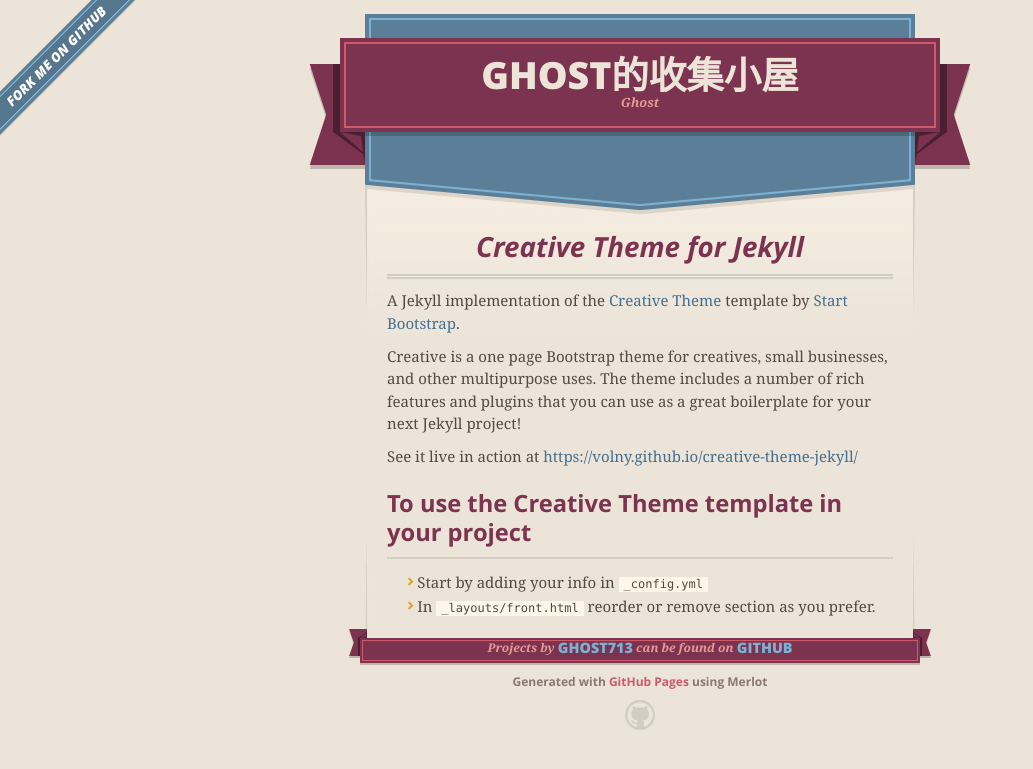
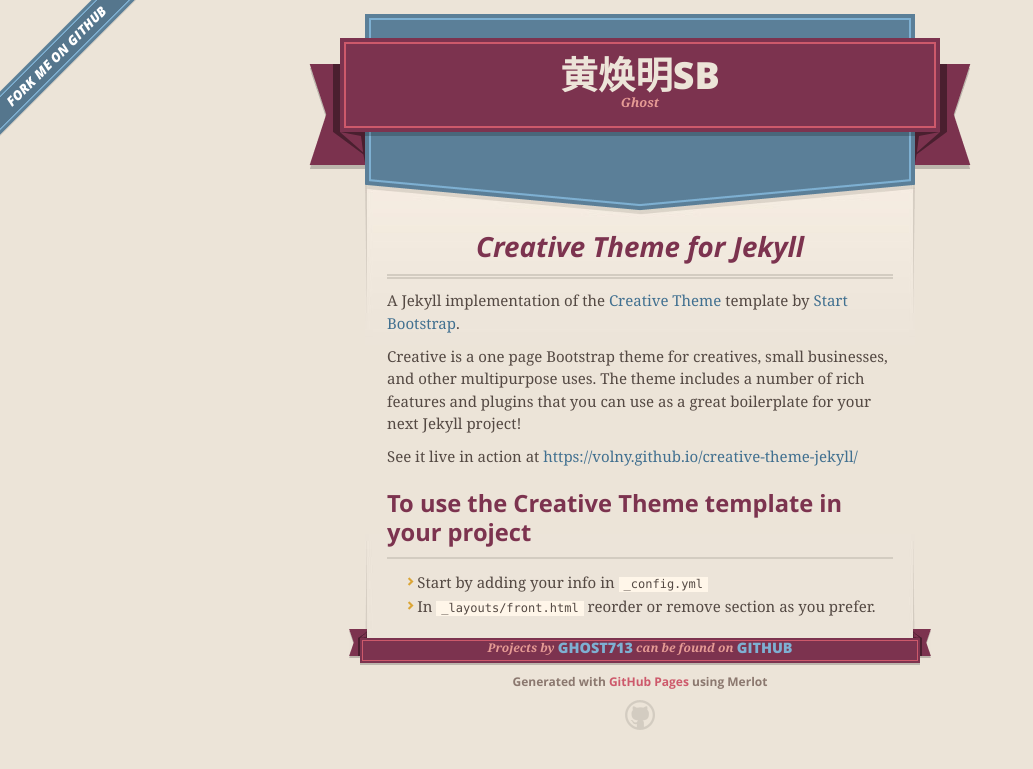
Before and after one commit to ghost713/ghost713.github.io, a Jekyll site: the page index.html, which Jekyll copies as it is, in a window 1280 px wide. Shown: the top 769 px of the page, without its empty margins (0-1033 px from the left). Built offline with Jekyll 4.4.1, drawn with Linux system fonts in a browser that asks for light colours; nearby versions of some CDN libraries.

Commit message:
Replace master branch with page content via GitHub

```diff
--- a/index.html
+++ b/index.html
@@ -17,7 +17,7 @@
         $('#main_content').headsmart()
       })
     </script>
-    <title>Ghost的收集小屋 by ghost713</title>
+    <title>黄焕明SB by ghost713</title>
   </head>
 
   <body>
@@ -27,7 +27,7 @@
       <header>
         <span class="ribbon-outer">
           <span class="ribbon-inner">
-            <h1>Ghost的收集小屋</h1>
+            <h1>黄焕明SB</h1>
             <h2>Ghost</h2>
           </span>
           <span class="left-tail"></span>
--- a/params.json
+++ b/params.json
@@ -1 +1 @@
-{"name":"Ghost的收集小屋","tagline":"Ghost","body":"# Creative Theme for Jekyll\r\n\r\nA Jekyll implementation of the [Creative Theme](http://startbootstrap.com/template-overviews/creative/) template by [Start Bootstrap](http://startbootstrap.com).\r\n\r\nCreative is a one page Bootstrap theme for creatives, small businesses, and other multipurpose uses.\r\nThe theme includes a number of rich features and plugins that you can use as a great boilerplate for your next Jekyll project! \r\n\r\nSee it live in action at <https://volny.github.io/creative-theme-jekyll/>\r\n\r\n## To use the Creative Theme template in your project\r\n\r\n- Start by adding your info in `_config.yml`\r\n- In `_layouts/front.html` reorder or remove section as you prefer.\r\n\r\n","google":"","note":"Don't delete this file! It's used internally to help with page regeneration."}
+{"name":"黄焕明SB","tagline":"Ghost","body":"# Creative Theme for Jekyll\r\n\r\nA Jekyll implementation of the [Creative Theme](http://startbootstrap.com/template-overviews/creative/) template by [Start Bootstrap](http://startbootstrap.com).\r\n\r\nCreative is a one page Bootstrap theme for creatives, small businesses, and other multipurpose uses.\r\nThe theme includes a number of rich features and plugins that you can use as a great boilerplate for your next Jekyll project! \r\n\r\nSee it live in action at <https://volny.github.io/creative-theme-jekyll/>\r\n\r\n## To use the Creative Theme template in your project\r\n\r\n- Start by adding your info in `_config.yml`\r\n- In `_layouts/front.html` reorder or remove section as you prefer.\r\n\r\n","google":"","note":"Don't delete this file! It's used internally to help with page regeneration."}
```
